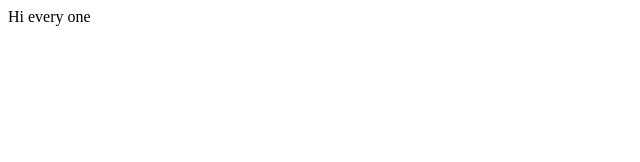
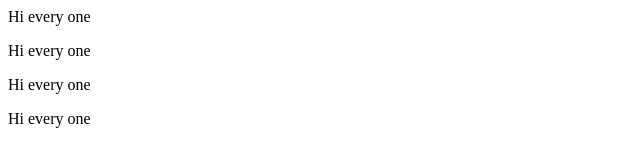
Before and after one commit to aya-eltokhy/RemoteLab4, a plain HTML site: page index.html in a window 1280 px wide. Shown: the whole page, without its empty margins (0-640 px from the left). Drawn offline with Linux system fonts and the light colour scheme.

Commit message:
editing in index.html file

```diff
--- a/index.html
+++ b/index.html
@@ -2,5 +2,8 @@
 <head></head>
 <body>
 <p> Hi every one </p>
+<p> Hi every one </p>
+<p> Hi every one </p>
+<p> Hi every one </p>
 </body>
 </html>
```
